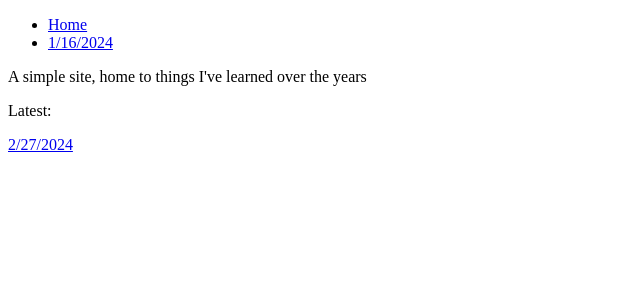
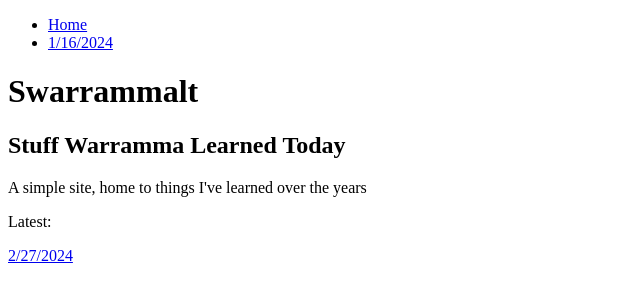
Before and after one commit to warramma/stuffilearnedtoday, a plain HTML site: page index.html in a window 1280 px wide. Shown: the whole page, without its empty margins (0-640 px from the left). Drawn offline with Linux system fonts and the light colour scheme.

Commit message:
add header to home

```diff
--- a/index.html
+++ b/index.html
@@ -12,6 +12,10 @@
             <li><a href="./1-16-2024.html">1/16/2024</a></li>
         </ul>
     </nav>
+    <header>
+        <h1>Swarrammalt</h1>
+        <h2>Stuff Warramma Learned Today</h2>
+    </header>
     <main>
         <p>A simple site, home to things I've learned over the years</p>
         <p>Latest:</p>
```
